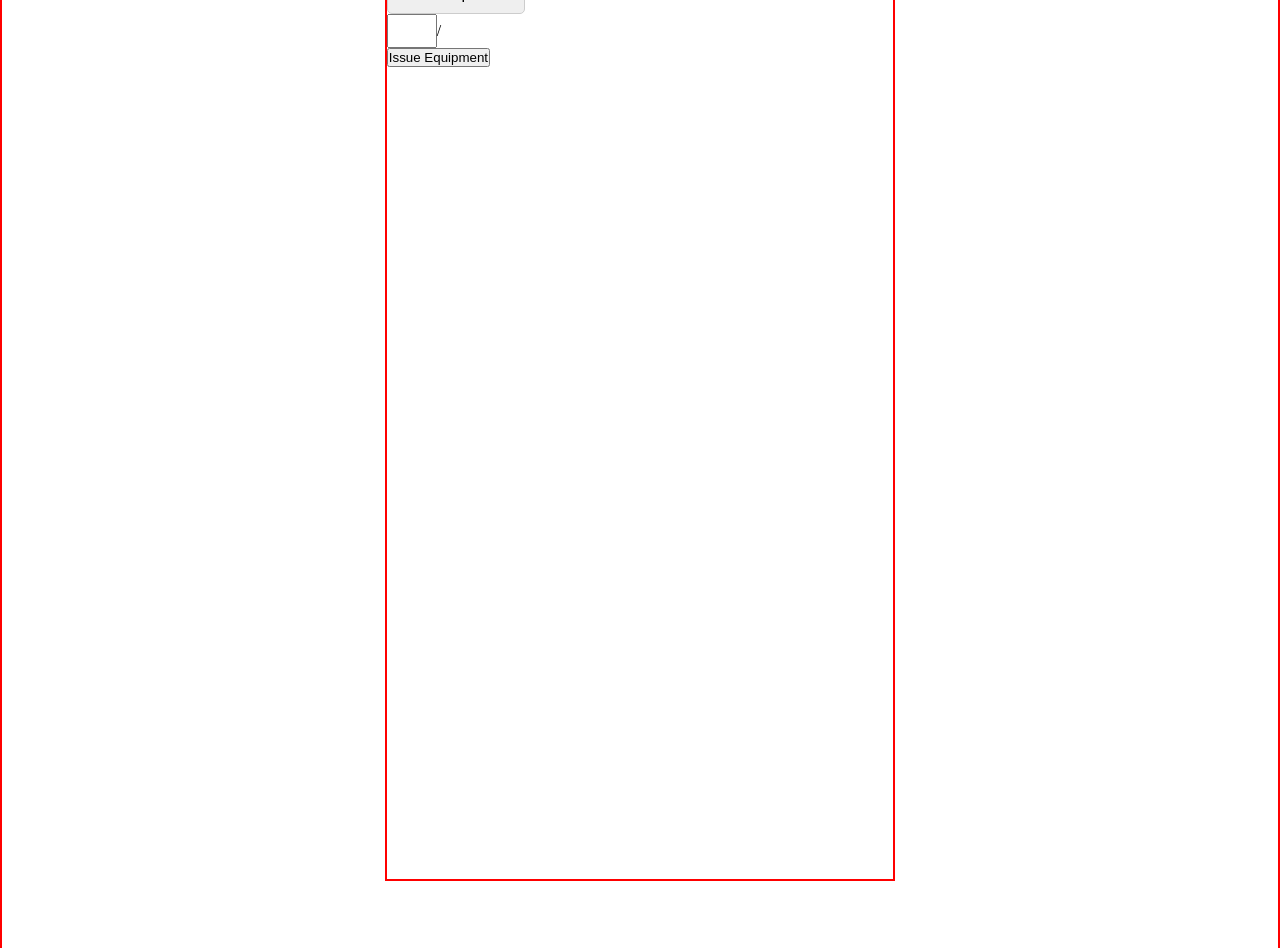
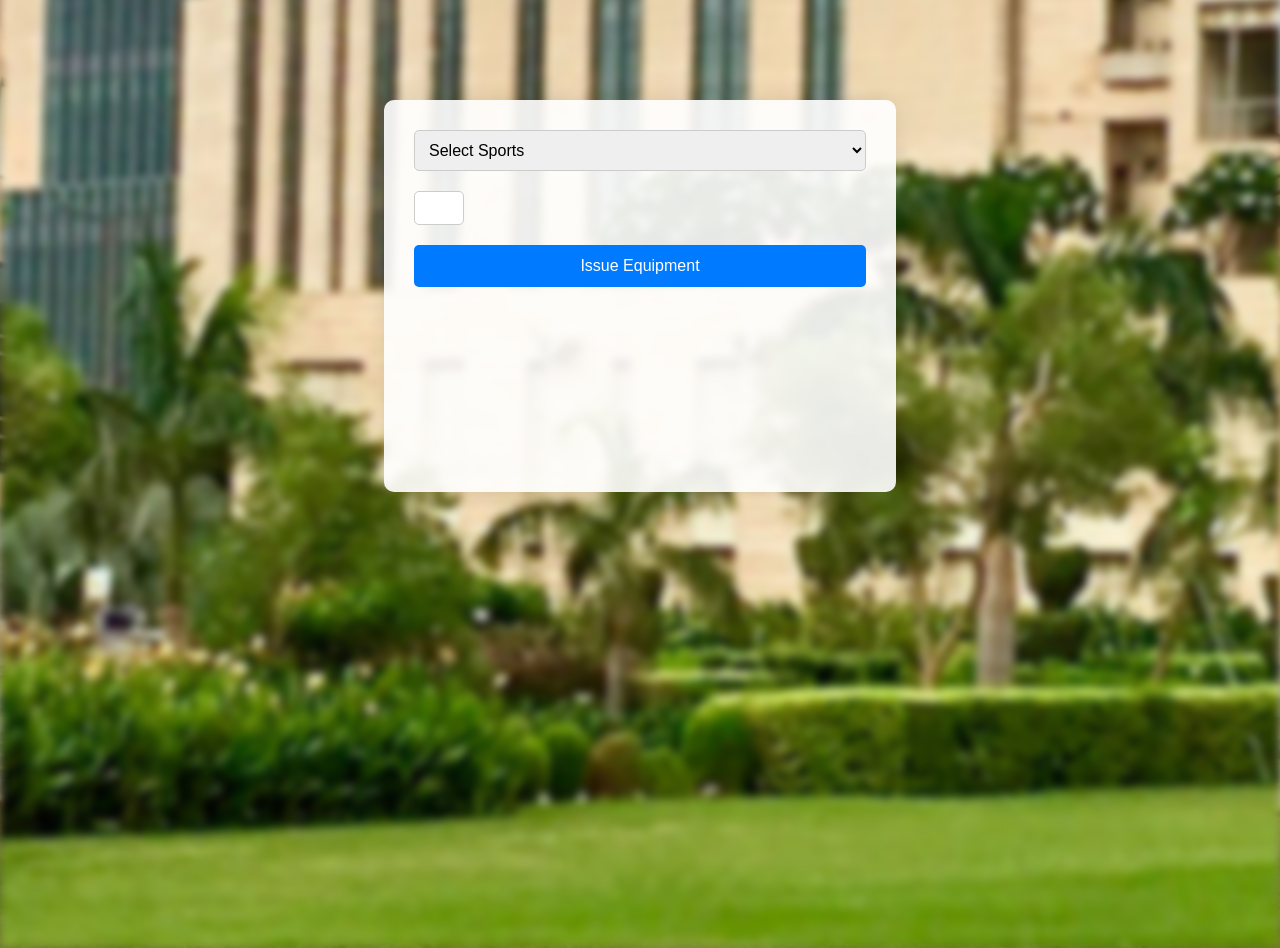
Before and after one commit to Hemantcoder2005/Sportigo, a Django app: page /issue in a window 1280 px wide. Shown: the part 356-1304 px from the top of the page. Run offline with Django 4.2, Linux system fonts and the light colour scheme.

Commit message:
WholeProject

```diff
--- a/static/css/home.css
+++ b/static/css/home.css
@@ -1,3 +1,4 @@
+
 
 .navbar{
     display: flex;
@@ -46,8 +47,7 @@
     position: absolute;
     top: 23px;
     z-index: 2;
-    padding-top: 3%;
-    padding-left: 3%;
+
 
 }
 .account {
@@ -74,12 +74,12 @@
 }
 
   .innerLive th, .innerLive td {
-    border: 1px solid #dddddd; /* Add borders to table cells */
+    border: 1px solid #a97272; /* Add borders to table cells */
     padding: 8px; /* Add padding to table cells */
   }
 
   .innerLive th {
-    background-color: #f2f2f2; /* Background color for table headers */
+    background: linear-gradient(to bottom, #bbddeb, #cbe4ee); /* Background color for table headers */
   }
 
   .innerLive h2 {
--- a/templates/base.html
+++ b/templates/base.html
@@ -4,37 +4,89 @@
     <meta charset="UTF-8">
     <meta name="viewport" content="width=device-width, initial-scale=1.0">
     <title>{%block title%}{%endblock%} | Sportigo</title>
-    {%load static%}
-    <link rel="stylesheet" href="{%static 'css/base.css'%}">
-
+    {% load static %}
+    <link rel="stylesheet" href="{% static 'css/base.css' %}">
 </head>
 <body>
     {% load django_browser_reload %}
 
-    <div class="navbar border">
-        <!-- <li>
-            <ul>Home</ul>
-            <ul>Live Tracking</ul>
-            <ul>Issue IssueEquipment</ul>
-            <ul>Availability</ul>
-        </li> -->
+    <div class="full-page">
+        <div class="navbar">
             <div class="logo">
-            <img src="" alt="Sportigo">
+                <img src="{% static 'img/logo.png' %}" alt="Sportigo">
             </div>
-        <div class="navs border">
+            <div class="navs">
                 <li>
                     <a href="/"><ul>Home</ul></a>
                     <a href="#livetracking"><ul>Live Tracking</ul></a>
                     <a href="/issue"><ul>Issue Equipment</ul></a>
-            <a href="#availability"><ul>Availability</ul></a>
+                    <a href="#ContactUs"><ul>ContactUs</ul></a>
                 </li>
             </div>
+            <!-- <img src="https://th.bing.com/th/id/OIP.7G6XwS4BzQWHQl-VoyvCFgHaHa?rs=1&pid=ImgDetMain" alt=""> -->
 
-        <div class="account border">
-            <img src="https://th.bing.com/th/id/OIP.7G6XwS4BzQWHQl-VoyvCFgHaHa?rs=1&pid=ImgDetMain" alt="">
+
+        </div>
+
+        {% block body %}{% endblock %}
+
+        <div class="contactus">
+            <!-- Contact us content -->
         </div>
     </div>
-    {%block body%}{%endblock%}
+
+    <style>
+        /* CSS for the full-page background with blur effect */
+        a {
+            font-size: 29px;
+        }
+        .full-page {
+            position: relative;
+            overflow: hidden;
+            font-family: Arial, sans-serif;
+            margin: 0;
+            padding: 0;
+        }
+
+        .full-page:before {
+            content: "";
+            position: absolute;
+            top: 0;
+            left: 0;
+            width: 100%;
+            height: 100%;
+            background-image: url('{% static 'img/college.jpg' %}'); /* Background image */
+            background-size: cover;
+            background-position: center;
+            background-repeat: no-repeat;
+            filter: blur(5px); /* Apply blur effect */
+            z-index: -1; /* Ensure the pseudo-element is behind other content */
+        }
+
+        /* Additional styles */
+        .navbar {
+            /* Navbar styles */
+        }
+
+        .contactus {
+            /* Contact us styles */
+        }
+
+        /* Additional styles for links */
+        a {
+            color: inherit;
+            text-decoration: none;
+        }
+    </style>
+
+    <script src="{% static 'js/login.js' %}"></script>
+
+    <script>
+        // Auto-scroll to the "ContactUs" section after a delay
+        setTimeout(function() {
+            var contactUsSection = document.querySelector('.contactus');
+            contactUsSection.scrollIntoView({ behavior: 'smooth' });
+        }, 1000); // Change delay as needed (3000 milliseconds = 3 seconds)
+    </script>
 </body>
-<script src="{%static 'js/login.js'%}"></script>
 </html>
--- a/templates/home/home.html
+++ b/templates/home/home.html
@@ -33,7 +33,7 @@
 </style>
 <link rel="stylesheet" href="{%static 'css/home.css'%}">
 <div class="userPlayingNotification">
-    <div class="liveTracking ">
+    <div href="" class="liveTracking ">
 
         <div class="innerLive ">
             <h2>Your Request</h2>
@@ -73,7 +73,7 @@
         <img  src="{%static 'img/sportComplex.jpg'%}" alt="">
     </div>
 </div>
-<div class="liveTracking ">
+<div href="#livetracking" class="liveTracking ">
 
     <div class="innerLive ">
         <h2>LiveTracking</h2>
@@ -100,7 +100,7 @@
     </div>
 
 </div>
-<div class="issueEquipment"></div>
+<div  class="issueEquipment"></div>
 <div class="contactUS"></div>
 
 
--- a/templates/home/issue.html
+++ b/templates/home/issue.html
@@ -1,16 +1,95 @@
-{%extends 'base.html'%}
-{%block title%}Home{%endblock%}
+{% extends 'base.html' %}
+{% block title %}Home{% endblock %}
 
+{% block links %}{% endblock %}
 
-{%block links%}{%endblock%}
+{% block body %}
+{% load static %}
+<link rel="stylesheet" href="{% static 'css/issue.css' %}">
+<link rel="stylesheet" href="{% static 'css/home.css' %}">
 
-{%block body%}
-{%load static%}
-<link rel="stylesheet" href="{%static 'css/issue.css'%}">
-<link rel="stylesheet" href="{%static 'css/home.css'%}">
+<style>
+    /* CSS for the body */
+    body {
+        background-image: url('static/img/sportComplex.jpg');
+        background-size: cover;
+        background-position: center;
+        background-repeat: no-repeat;
+        font-family: Arial, sans-serif;
+        margin: 0;
+        padding: 0;
+    }
 
-<div class="issue-outer border">
-    <div class="issue-inner border">
+    /* Container for the form */
+    .issue-outer {
+        width: 100vw;
+        height: 100vh;
+        display: flex;
+        align-items: center;
+        justify-content: center;
+    }
+
+    .issue-inner {
+        width: 40%;
+        height: 30%;
+        background-color: rgba(255, 255, 255, 0.9); /* Semi-transparent white background */
+        padding: 30px;
+        border-radius: 10px;
+        box-shadow: 0 0 20px rgba(0, 0, 0, 0.1); /* Box shadow for depth */
+    }
+
+    /* Style the dropdown */
+    #myDropdown {
+        width: 100%;
+        padding: 10px;
+        margin-bottom: 20px;
+        border: 1px solid #ccc;
+        border-radius: 5px;
+        font-size: 16px;
+    }
+
+    /* Input field and '/ ' */
+    .container {
+        display: flex;
+        align-items: center;
+        margin-bottom: 20px;
+    }
+
+    .container input {
+        width: 50px;
+        height: 34px;
+        margin-right: 10px;
+        border: 1px solid #ccc;
+        border-radius: 5px;
+        font-size: 16px;
+        padding: 5px;
+        box-sizing: border-box;
+    }
+
+    .outof {
+        font-size: 16px;
+    }
+
+    /* Issue button */
+    #issue-button {
+        width: 100%;
+        padding: 12px;
+        background-color: #007bff;
+        color: #fff;
+        border: none;
+        border-radius: 5px;
+        font-size: 16px;
+        cursor: pointer;
+        transition: background-color 0.3s;
+    }
+
+    #issue-button:hover {
+        background-color: #0056b3;
+    }
+</style>
+
+<div class="issue-outer">
+    <div class="issue-inner">
         <form action="" method="POST">
             {% csrf_token %}
             <select id="myDropdown" name="sport">
@@ -22,30 +101,26 @@
 
             <div class="container">
                 <input type="text" id="ava" class="ava" name="availability">
-                <p id="outof" class="outof">/</p>
+                <p class="outof"></p>
             </div>
 
-            <button type="submit">Issue Equipment</button>
+            <button id="issue-button" type="submit">Issue Equipment</button>
         </form>
     </div>
 </div>
 
-
 <script>
     var dropdown = document.getElementById("myDropdown");
-    var outof=document.getElementById("outof")
-    var ava_inp=document.getElementById("nonNumericInput")
+    var outof = document.querySelector(".outof");
+
     // Add event listener to the dropdown
     dropdown.addEventListener("change", function() {
         var selectedOption = dropdown.value;
-
-
+        // Your code here
     });
 
-
-
-async function ava() {
-
+    // Async function to fetch availability
+    async function fetchAvailability() {
         const csrfToken = getCookie('csrftoken');
 
         try {
@@ -55,19 +130,16 @@
                     'Content-Type': 'application/json',
                     'X-CSRFToken': csrfToken
                 },
-            body: JSON.stringify({'sport':1})
+                body: JSON.stringify({'sport': 1})
             });
             const responseData = await response.json();
-        console.log(responseData)
-
-        outof.innerHTML=responseData['ava']
-
-
+            console.log(responseData);
+            outof.innerHTML = +responseData['ava'];
         } catch (error) {
             console.error('Error during login:', error);
-
         }
     }
+
     // Function to get CSRF token from cookie
     function getCookie(name) {
         const value = `; ${document.cookie}`;
@@ -75,11 +147,8 @@
         if (parts.length === 2) return parts.pop().split(';').shift();
     }
 
-
-
-ava()
-
+    // Call the fetchAvailability function
+    fetchAvailability();
 </script>
 
-
-{%endblock%}
+{% endblock %}
```
Also changed, not shown: templates/accounts/login.html (+49 -7 lines), db.sqlite3, static/img/college.jpg (added), static/img/contact.png (added), static/img/logo.png (added), test.html (added). Lines whose indentation alone changed are shown as unchanged.
